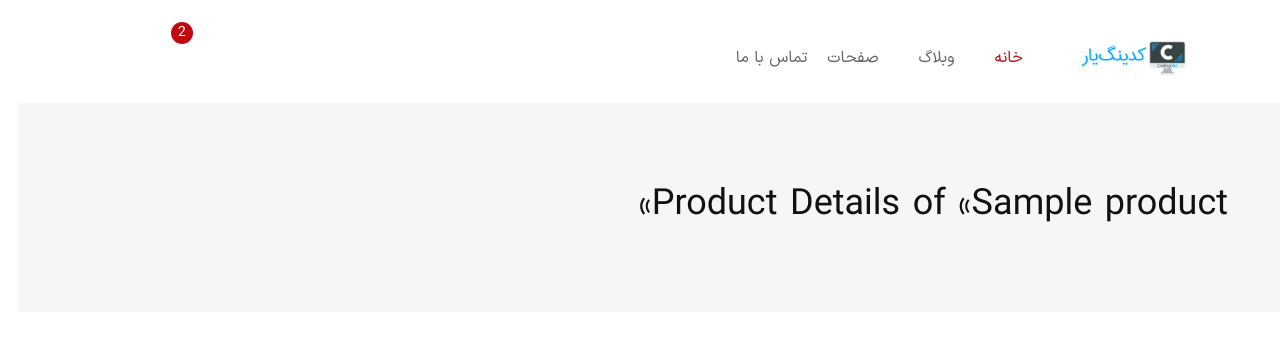
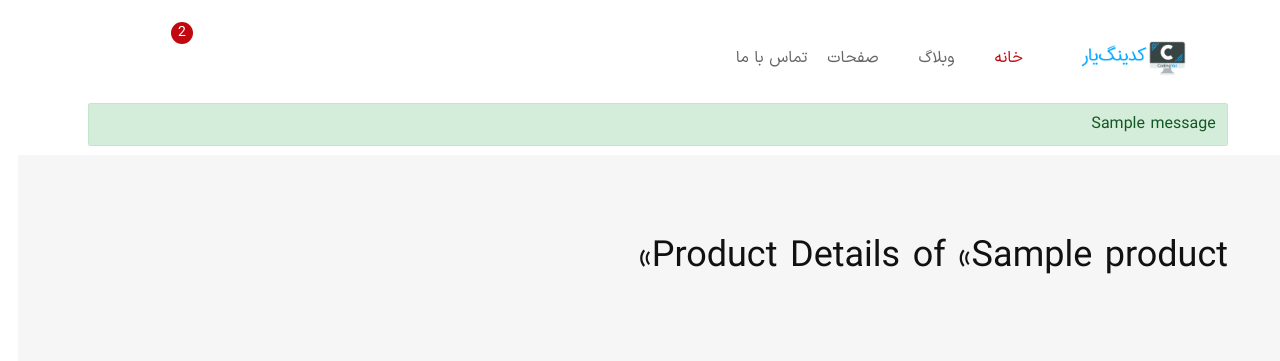
Before and after one commit to mohammadAI81/django_course_online_shop, a Django app: page /products/1/ in a window 1280 px wide. Shown: the top 361 px of the page. Run offline with Django 4.2, Linux system fonts and the light colour scheme; tables that the repository leaves empty hold one stand-in row (values such as "Sample post"); one stand-in notice (Sample message) is shown; parts of the project's set-up code (start-up, migrations or seed data) failed here and were passed over; some libraries are stand-ins or nearby versions; some web fonts are replaced.

Commit message:
add messages framework and rosetta

```diff
--- a/config/urls.py
+++ b/config/urls.py
@@ -21,4 +21,7 @@ urlpatterns = [
     path('', include('pages.urls')),
     path('products/', include('products.urls')),
     path('accounts/', include('allauth.urls')),
+
+    # Rosetta (i18n)
+    path('rosetta/', include('rosetta.urls'))
 ]
--- a/products/urls.py
+++ b/products/urls.py
@@ -6,5 +6,4 @@ urlpatterns = [
     path('', views.ProductListView.as_view(), name='product-list'),
     path('<int:pk>/', views.ProductDetailView.as_view(), name='product-detail'),
     path('comment/<int:pk>/', views.CommentCreteView.as_view(), name='comment-create'),
-    path('hello/', views.test_translation),
 ]
--- a/products/views.py
+++ b/products/views.py
@@ -1,15 +1,10 @@
 from django.views import generic
-from django.shortcuts import get_object_or_404, reverse
-from django.http import HttpResponse
+from django.shortcuts import get_object_or_404, reverse, render
 from django.utils.translation import gettext as _
+from django.contrib import messages
 
 from .models import Product, Comment
 from .form import CommentForm
-
-
-def test_translation(request):
-    result = _('Hello')
-    return HttpResponse(result)
 
 
 class ProductListView(generic.ListView):
--- a/requirements.txt
+++ b/requirements.txt
@@ -11,11 +11,13 @@ Django==5.0.1
 django-allauth==0.60.1
 django-cache-url==3.4.5
 django-crispy-forms==2.1
+django-rosetta==0.10.0
 environs==10.3.0
 idna==3.6
 marshmallow==3.20.2
 oauthlib==3.2.2
 packaging==23.2
+polib==1.2.0
 psycopg2-binary==2.9.9
 pycparser==2.21
 PyJWT==2.8.0
--- a/templates/base.html
+++ b/templates/base.html
@@ -128,6 +128,19 @@
     </div>
 </header>
 <!-- Header End -->
+<div class="container">
+
+{% if messages %}
+    <ul class="messages">
+        {% for message in messages %}
+            <div class="alert alert-{{ message.tags }}" role="alert">
+                {{ message }}
+            </div>
+        {% endfor %}
+    </ul>
+{% endif %}
+</div>
+
 
 {% block content %}
 
```
Also changed, not shown: config/settings.py (+12 -0 lines).
